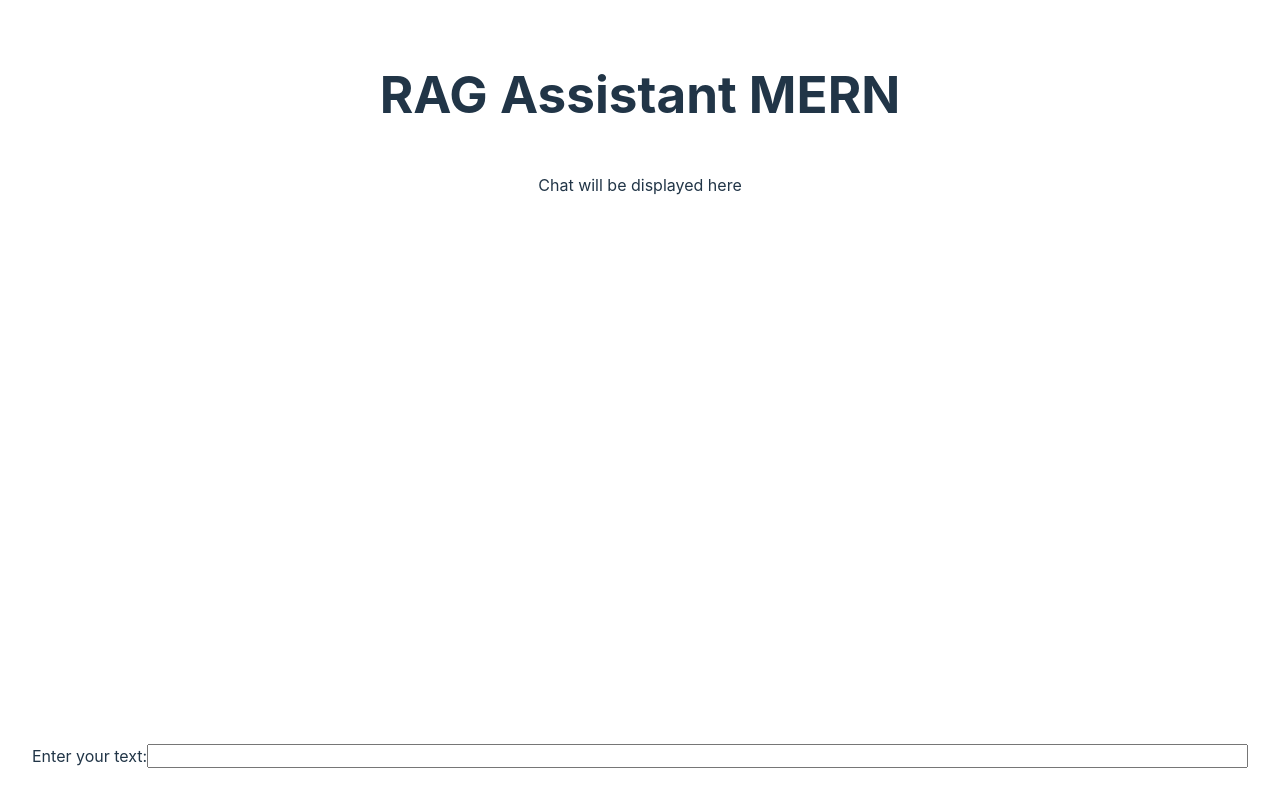
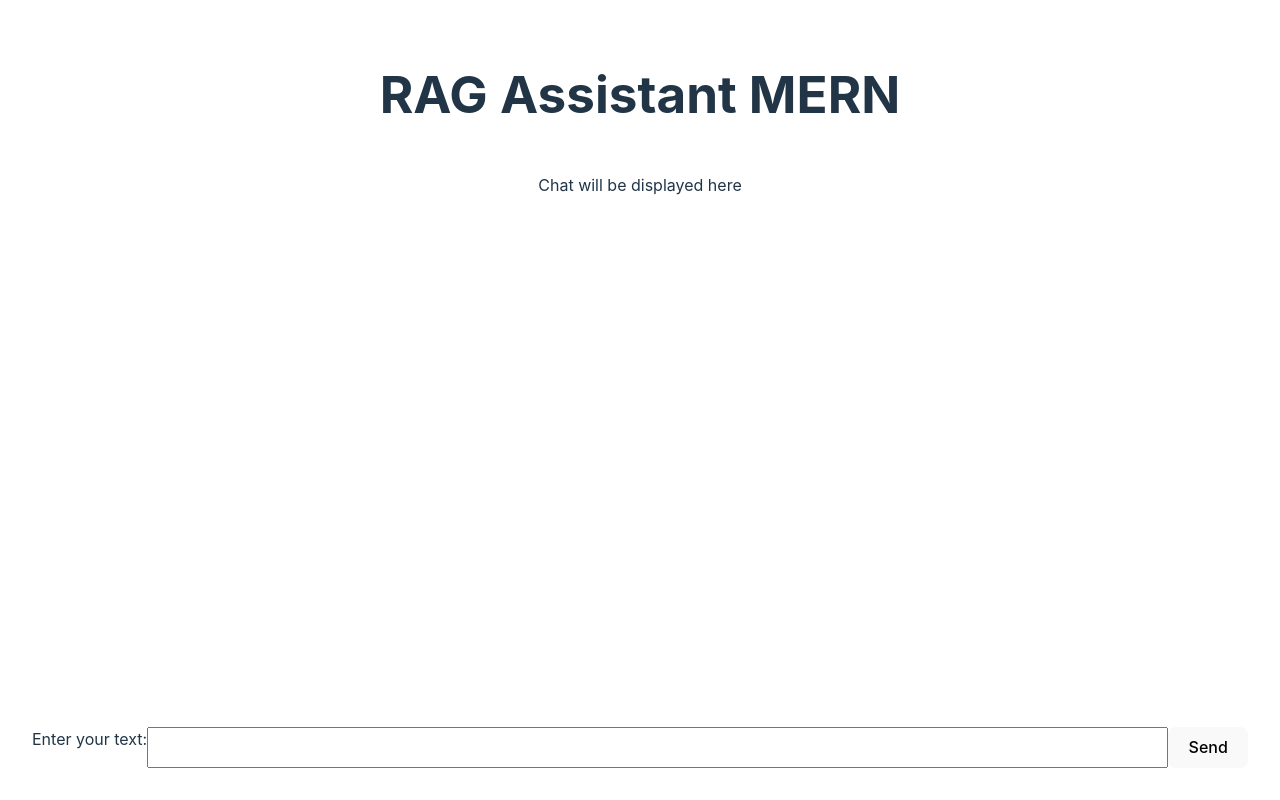
Before and after one commit to M-8-Hype/rag-assistant-mern, a React (Vite) app in the folder client/: page / in a window 1280 px wide. Built offline with nearby package versions, Linux system fonts and the light colour scheme.

Commit message:
CL | Add state for text input

```diff
--- a/client/src/components/Chat.jsx
+++ b/client/src/components/Chat.jsx
@@ -1,15 +1,37 @@
 import styles from './Chat.module.scss'
+import { useState } from 'react'
 
 const Chat = () => {
+    const [inputText, setInputText] = useState('')
+
+    const handleChange = (e) => {
+        const { value } = e.target
+        setInputText(() => value)
+    }
+
+    const handleSubmit = (e) => {
+        e.preventDefault()
+    }
+
     return (
         <>
             <div className={styles.chatOutput}>
                 <p>Chat will be displayed here</p>
             </div>
-            <div className={styles.chatInput}>
+            <form className={styles.chatInput} onSubmit={handleSubmit}>
                 <label htmlFor="name">Enter your text:</label>
-                <input type="text" name="name" id="name" required />
-            </div>
+                <input
+                    type="text"
+                    name="name"
+                    id="name"
+                    value={inputText}
+                    onChange={handleChange}
+                    required
+                />
+                <button>
+                    Send
+                </button>
+            </form>
         </>
     )
 }
```
